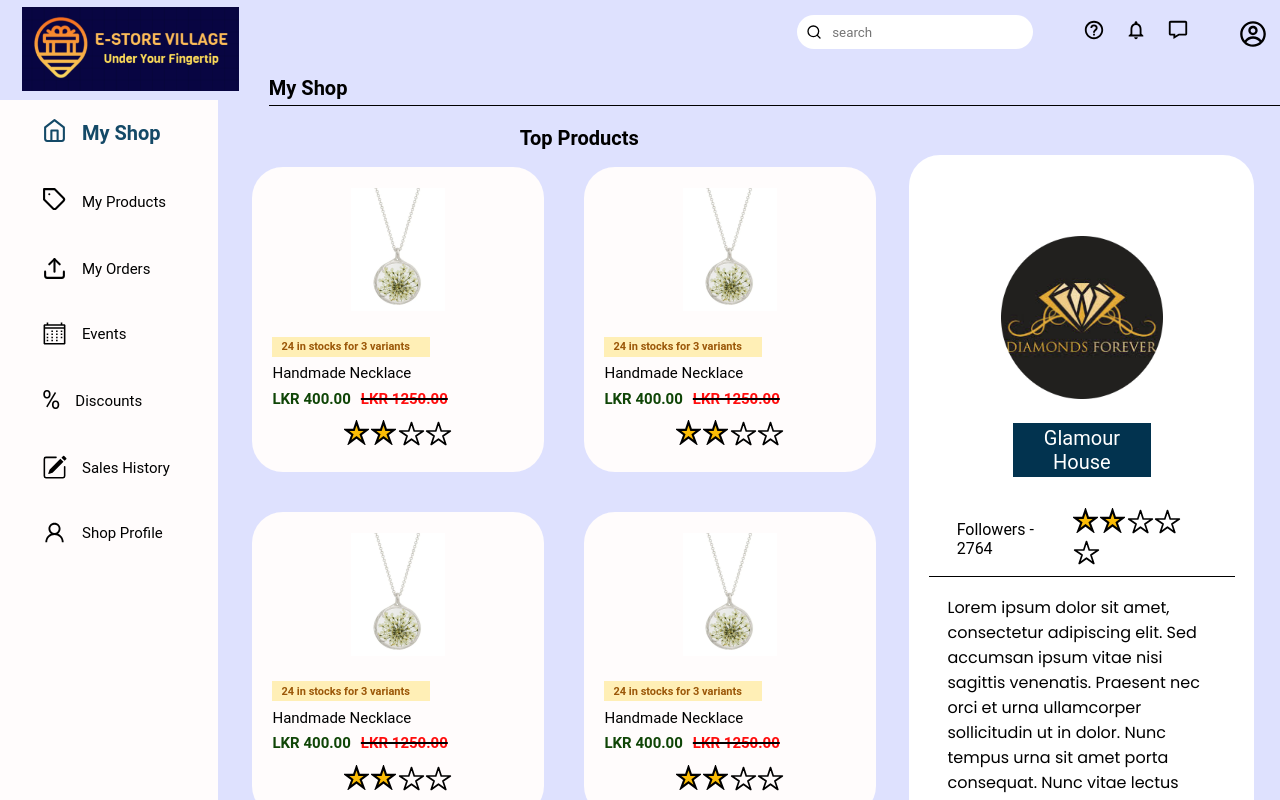
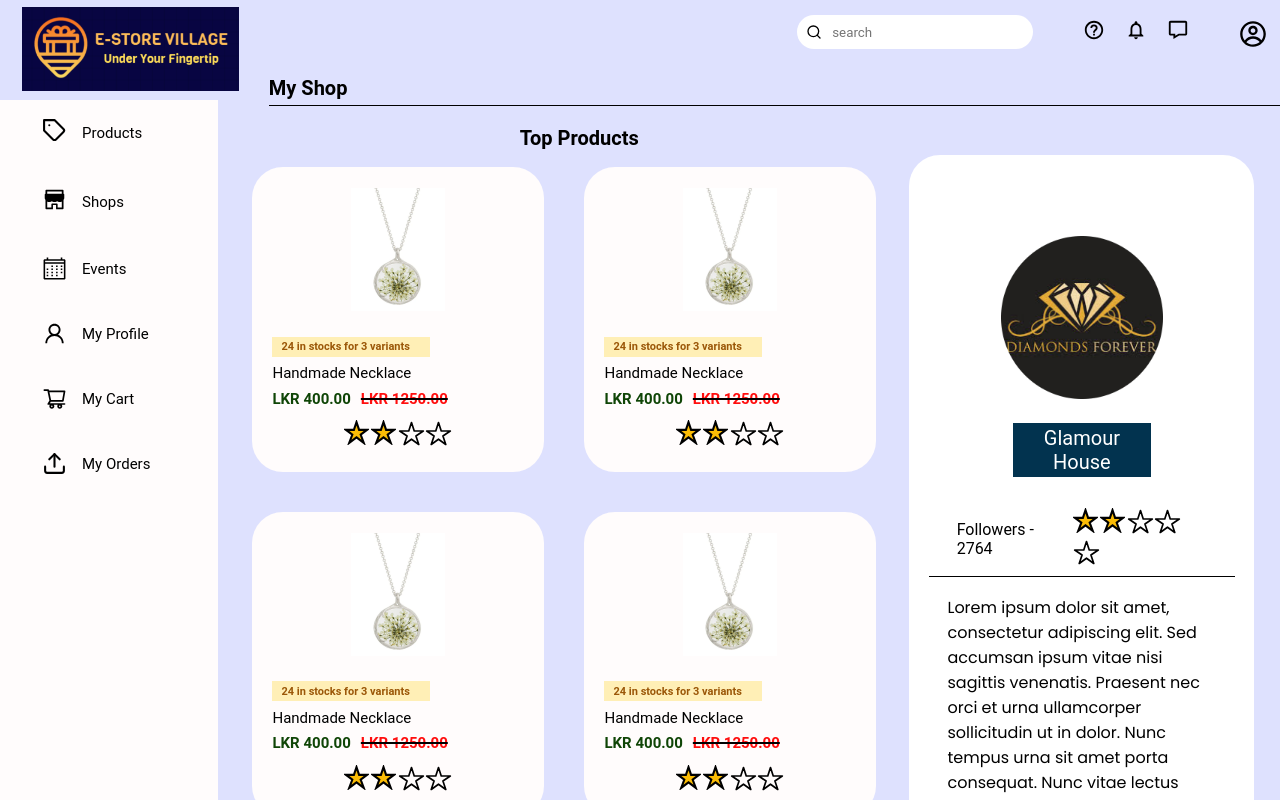
Before and after one commit to LakshaniNadeesha/E-StoreVillage, a React (Create React App) app: page /myshop in a window 1280 px wide. Shown: the top 800 px of the page. Built offline with nearby package versions, Linux system fonts and the light colour scheme; a web font is replaced by a local one.

Commit message:
Update MyCart and Remove Cart Products Route Paths and SubNavBar

```diff
--- a/src/App.js
+++ b/src/App.js
@@ -51,6 +51,8 @@ import RemoveGiveaways from "./pages/SellerPages/SellerEvent/RemoveGiveaways";
 import CreateDiscount from "./pages/SellerPages/DiscountPage/CreateDiscount";
 import UpdateDiscount from "./pages/SellerPages/DiscountPage/UpdateDiscount";
 import RemoveDiscount from "./pages/SellerPages/DiscountPage/RemoveDiscount";
+import EditShopProfile from "./pages/SellerPages/ShopProfile/EdtiShopProfile";
+import RemoveCartProduct from "./pages/CustomerPage/MyCart/RemoveCartProduct";
 
 function App() {
     // const isLogin = false;
@@ -81,7 +83,7 @@ function App() {
             {true === check() ? <Navbar /> : <SubNavbar />}
 
             <div style={false === check() ? styles : null}>
-                {false === check() && <SellerSidebar/>}
+                {false === check() && <Sidebar/>}
 
                 <Routes>
                     {/* default pages */}
@@ -101,6 +103,7 @@ function App() {
                     <Route path="/profile" element={<ProfilePage />} />
                     <Route path="/profile/editprofile" element={<EditProfile/>} />
                     <Route path="/cart" element={<MyCart />} />
+                    <Route path="/cart/removeCartProduct" element={<RemoveCartProduct/>} />
                     <Route path="/orders" element={<MyOrders />} />
                     <Route path="/orders/addreview" element={<AddReviewPage />} />
 
@@ -124,6 +127,8 @@ function App() {
                     <Route path="/discounts/remove_discount" element={<RemoveDiscount/>}/>
                     <Route path="/salesHistory" element={<SalesHistory />} />
                     <Route path="/shopProfile" element={<ShopProfile />} />
+                    <Route path="/shopProfile/edit_shopProfile" element={<EditShopProfile/>} />
+
 
                     {/* Manager pages */}
                     <Route exact path="/manager_products" element={<ManagerProducts/>} />
--- a/src/components/SubNavbar/SubNavbar.js
+++ b/src/components/SubNavbar/SubNavbar.js
@@ -14,7 +14,9 @@ const SubNavbar = () => {
   const setHeader = () => {
     if(router.pathname.match(/manager_orders/)){
       return "Orders";
-    }else if(router.pathname.match(/add_to_cart/)){
+    }else if(router.pathname.match(/removeCartProduct/)){
+      return "Remove Cart Product";
+    } else if(router.pathname.match(/add_to_cart/)){
       return "Add To Cart";
     } else if(router.pathname.match(/buy_now/)){
       return "Buy Now";
```
